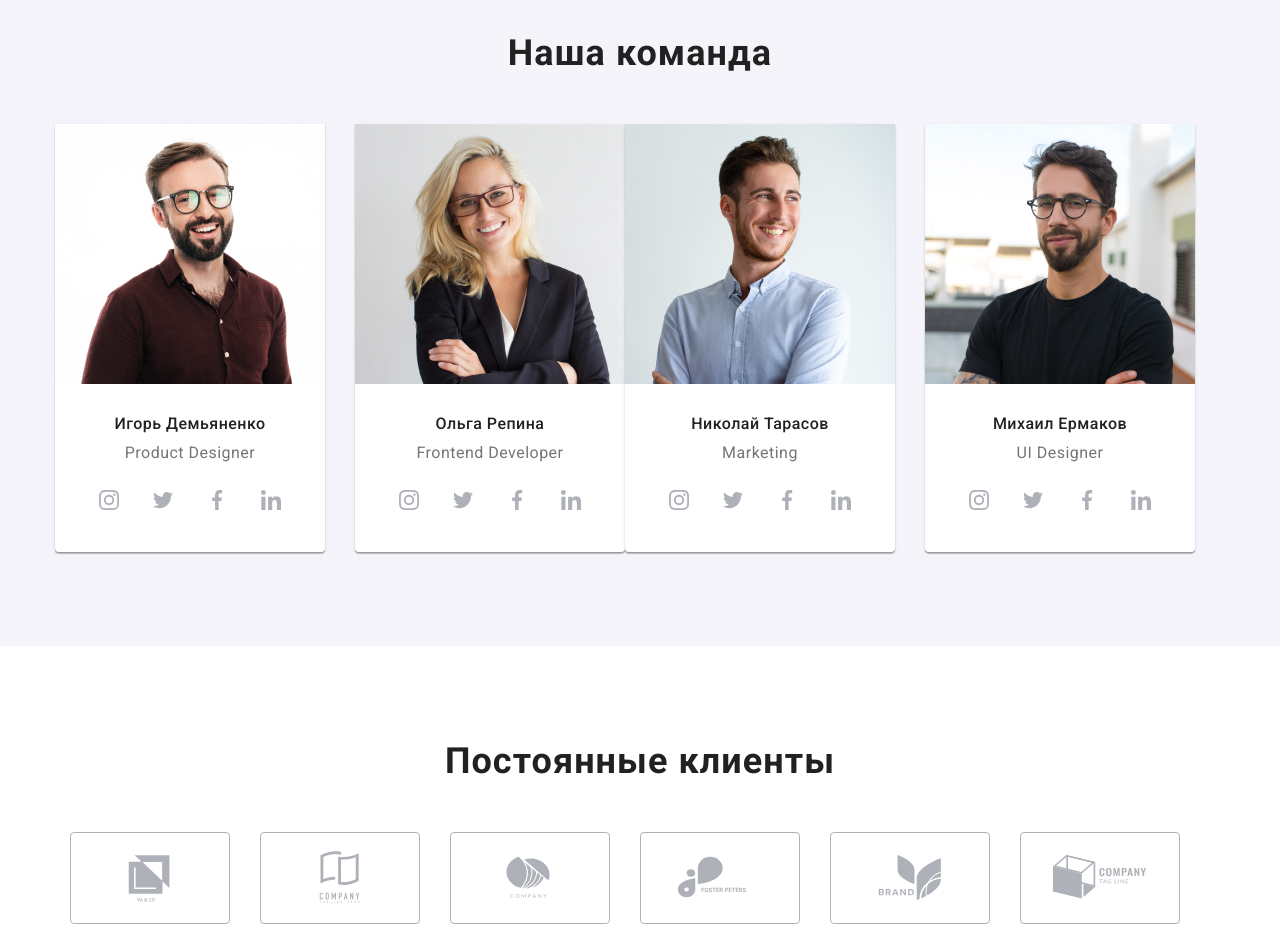
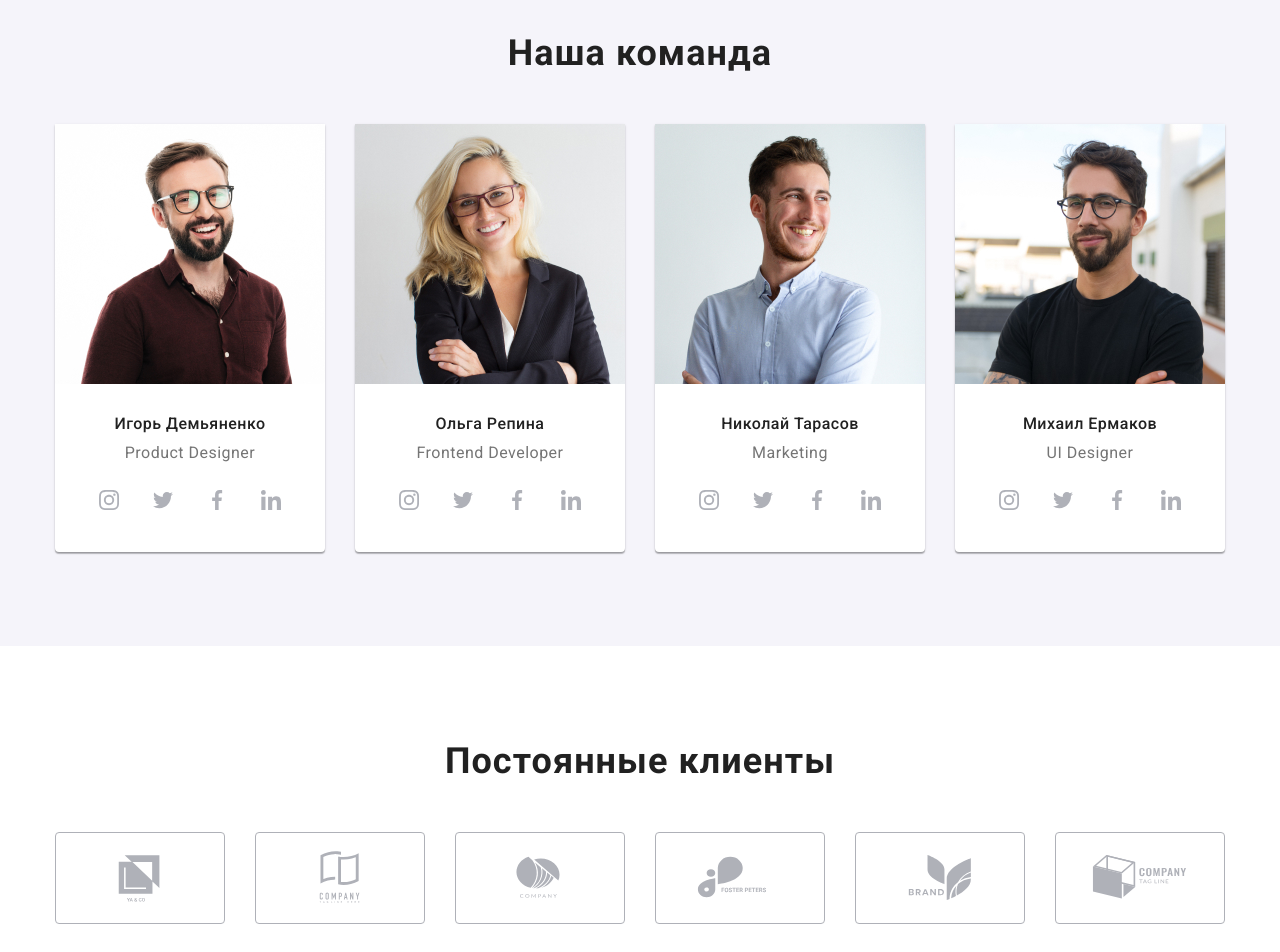
Before and after one commit to Meelenych/HTML_SASS_BEM_WebStudio, a plain HTML site: page index.html in a window 1280 px wide. Shown: the part 1760-2712 px from the top of the page. Drawn offline with nearby package versions, Linux system fonts and the light colour scheme.

Commit message:
slight fixes

```diff
--- a/sass/base/_common.scss
+++ b/sass/base/_common.scss
@@ -15,7 +15,7 @@ body {
 // *::before,
 // *::after {
 //   // box-sizing: inherit;
-//   outline: 1px solid olivedrab;
+// //   outline: 1px solid olivedrab;
 // }
 /*=======================*/
 
--- a/sass/layouts/_clients.scss
+++ b/sass/layouts/_clients.scss
@@ -17,7 +17,8 @@
   @media screen and (min-width: 1200px) {
     display: flex;
     margin-top: -30px;
-
+    margin-right: -30px;
+    justify-content: start;
   }
 }
 
@@ -37,23 +38,18 @@
       margin-right: 0;
     }
   }
+
   @media screen and (min-width: 768px) and (max-width: 1199px) {
     flex-basis: calc(100% / 3 - 60px);
     margin-right: 30px;
     &:nth-child(3n){
       margin-right: 0;
     }
+  }
+
   @media screen and (min-width: 1200px) {
     flex-basis: calc(100% / 6 - 30px);
-    margin-right: 30px;
     margin-top: 30px;
-    justify-content: center;
-
-    &:last-child {
-      margin-right: 0;
-    }
-
-    }
   }
 }
 
@@ -72,9 +68,6 @@
 
   @extend %color-effects;
 
-  @media screen and (min-width: 480px) and (max-width: 320px) {
-
-  }
 
   @media screen and (max-width: 767px) and (min-width: 480px) {
     min-width: 210px;
@@ -83,7 +76,6 @@
     min-width: 226px;
   }
   @media screen and (min-width: 1200px) {
-    width: 160px;
-
+    width: 170px;
   }
 }
--- a/sass/layouts/_team-cards.scss
+++ b/sass/layouts/_team-cards.scss
@@ -27,11 +27,13 @@
   @media screen and (max-width: 767px) {
     flex-basis: 100%;
     margin-right: 0;
+
     }
-  @media screen and (min-width: 768px) {
+  @media screen and (min-width: 768px) and (max-width: 1199px) {
     flex-basis: calc((100% - 60px) / 2);
-    &:nth-child(2n) {
+    &:nth-child(2n + 2) {
       margin-right: 0;
+
     }
   }
   @media screen and (min-width: 1200px) {
```
Also changed, not shown: css/main.css, css/main.min.css, 2 other files.
